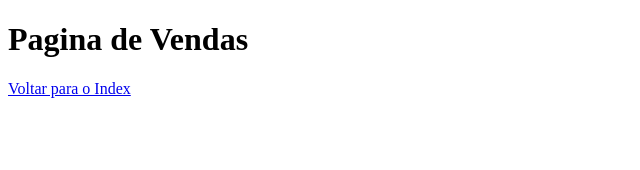
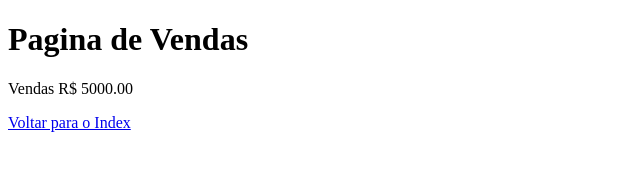
Before and after one commit to mlmdsilva/aulagithub1, a plain HTML site: page vendas.html in a window 1280 px wide. Shown: the whole page, without its empty margins (0-640 px from the left). Drawn offline with Linux system fonts and the light colour scheme.

Commit message:
acescentou uma linha

```diff
--- a/vendas.html
+++ b/vendas.html
@@ -8,6 +8,7 @@
 </head>
 <body>
     <h1>Pagina de Vendas</h1>
+    <p>Vendas R$ 5000.00 </p>
     <a href="index.html">Voltar para o Index</a>
 </body>
 </html>
```
